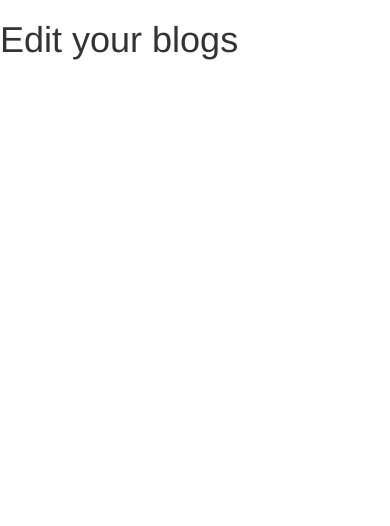
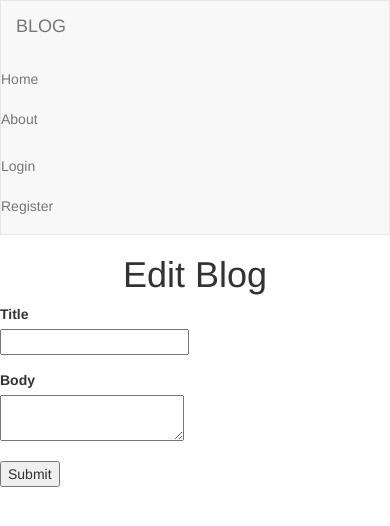
Before and after one commit to rajan-mishra/Information-Systems-Blog-Project, a Flask app: template templates/editblogs.html in a window 390 px wide. Shown: the top 526 px of the page. Run offline with Flask 2, Linux system fonts and the light colour scheme; the template is opened without the code that fills it, so the values that code supplies are empty; some libraries are stand-ins or nearby versions.

Commit message:
Update editblogs.html

```diff
--- a/templates/editblogs.html
+++ b/templates/editblogs.html
@@ -1,4 +1,26 @@
-{% extends 'base.html' %}
+{%extends "layout.html" %}
 {% block sub_content %}
-<h1>Edit your blogs</h1>
+<div class="text-center">
+  <h1> Edit Blog </h1>
+</div>
+<form class="form-horizontal" method="POST">
+  <div class="form-group">
+    <label class="control-label col-sm-2">Title</label>
+    <div class="col-sm-5">
+      <input type="text" name="title" value="{{ blog_form['title'] }}"> </input>
+    </div>
+  </div>
+
+  <div class="form-group">
+      <label class="control-label col-sm-2">Body</label>
+      <div class="col-sm-5">
+        <textarea class="ckeditor" name="body">{{ blog_form['body'] }}</textarea>
+      </div>
+    </div>
+
+    <div class="form-group">
+      <div class="col-sm-offset-2 col-sm-10">
+        <button type="Submit" >Submit </button>
+      </div>
+    </div>
 {% endblock %}
```
